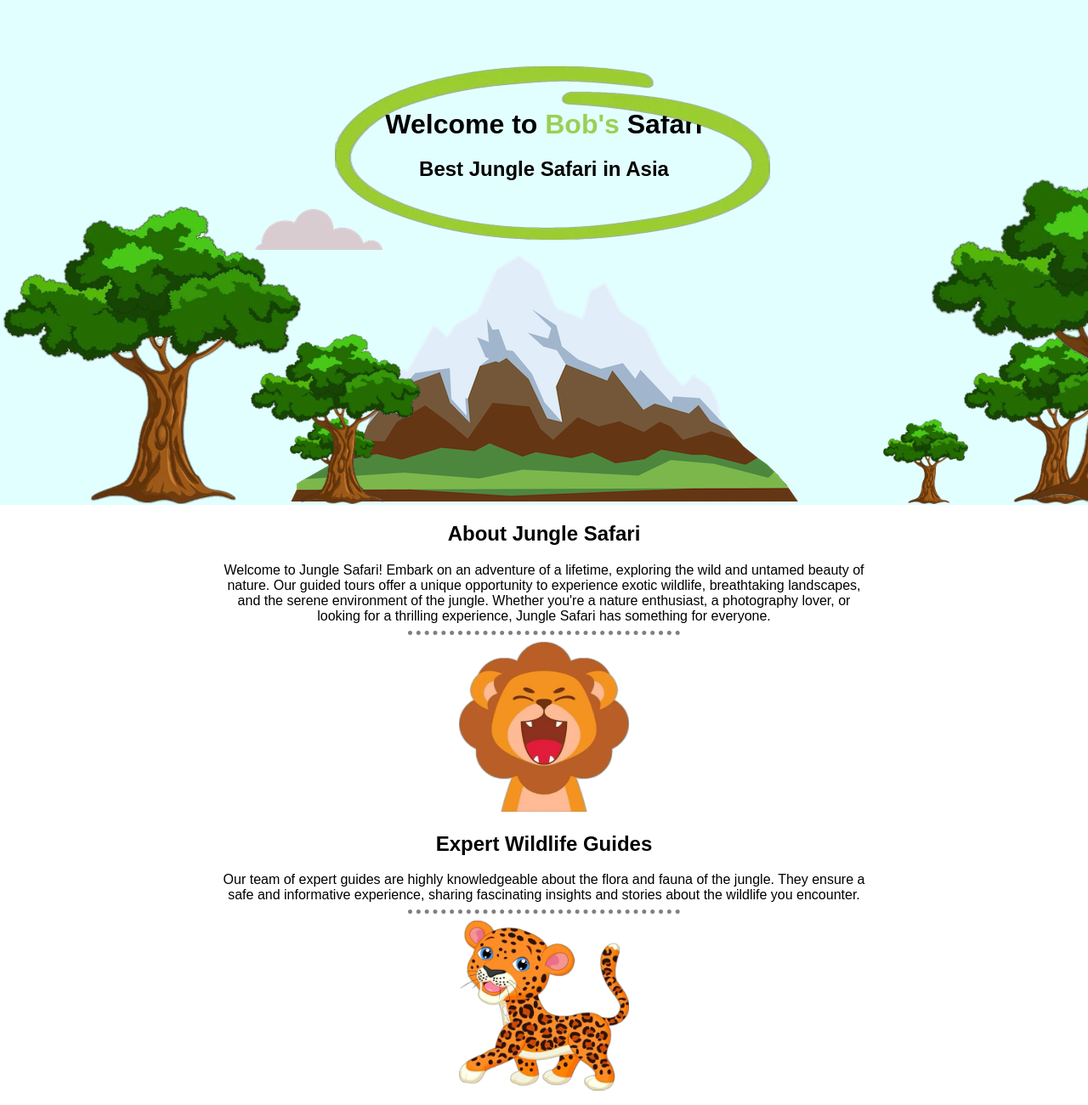
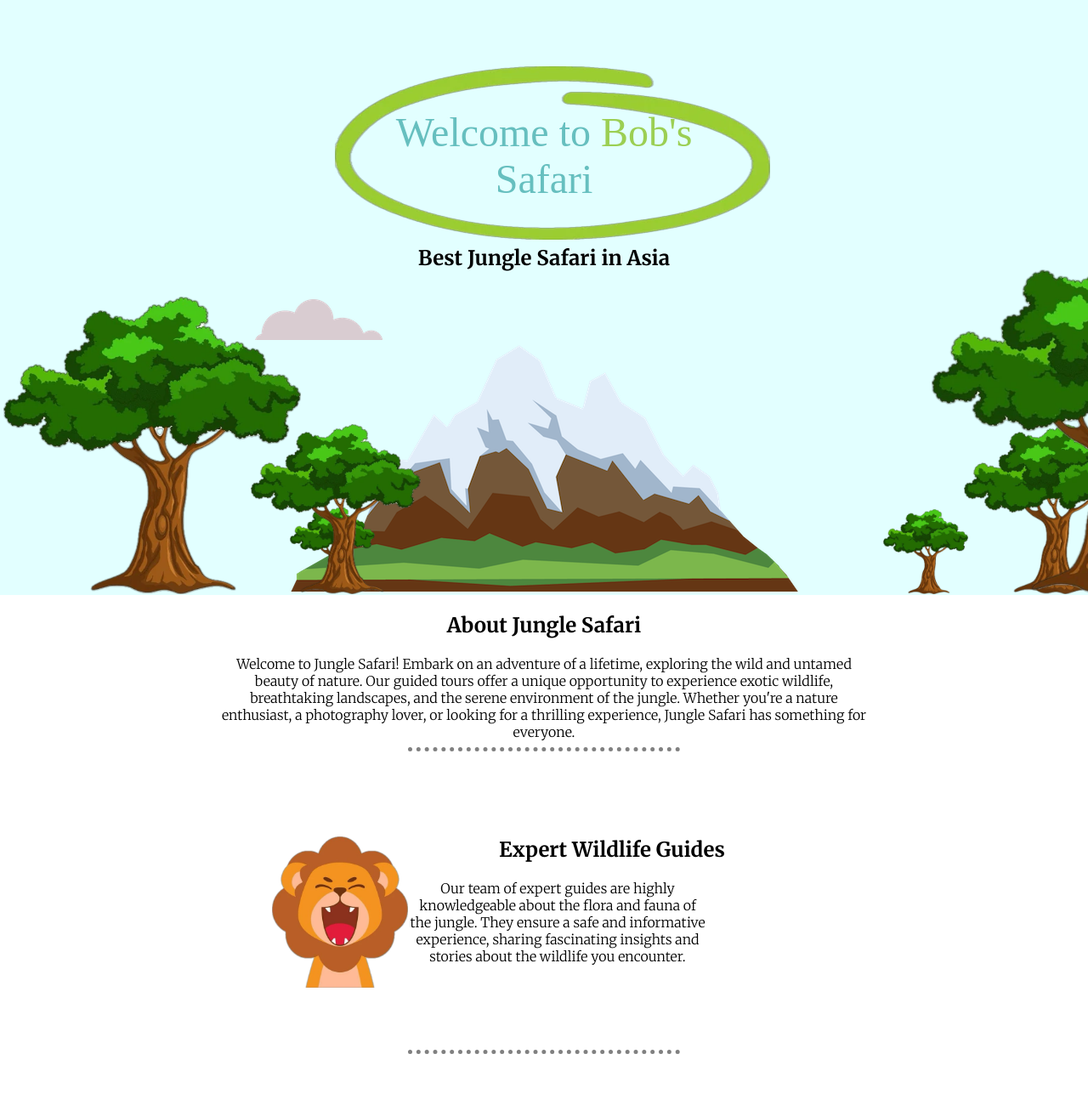
Before and after one commit to bobthesiddharth/Bob-s-Safari, a plain HTML site: page index.html in a window 1280 px wide. Shown: the part 180-1480 px from the top of the page at 85% size. Drawn offline with Linux system fonts and the light colour scheme.

Commit message:
Update styles.css

```diff
--- a/styles.css
+++ b/styles.css
@@ -1,7 +1,8 @@
 body {
   margin: 0;
   text-align: center;
-  font-family:fantasy;
+  font-family:'merriweather';
+  font-weight:5;
 }
 hr{
   color: grey;
@@ -10,8 +11,19 @@ hr{
   width: 25%;
 }
 h1 {
+  font-family: 'S';
+  font-size: 3rem;
   width: 30%;
+  font-weight: normal;
+  color: #66BFBF;
   margin: 0 auto 0 auto;
+  padding-bottom: 30px;
+}
+.h3{
+  color: #66BFBF;
+  font-size: 3rem;
+  margin: 0 auto 0 auto;
+  font-weight: normal;
 }
 p {
   margin: 0 auto 0 auto;
@@ -95,11 +107,16 @@ p {
 }
 
 .lion-img{
-  width: 200px;
-  height: 200px;
+  width: 25%;
+  float: left;
 }
 
 .tiger-img{
-  width: 200px;
-  height: 200px;
+  width: 25%;
+  float: right;
 }
+
+.skill-row{
+  width: 50%;
+  margin:100px auto 100px auto;
+}
```
